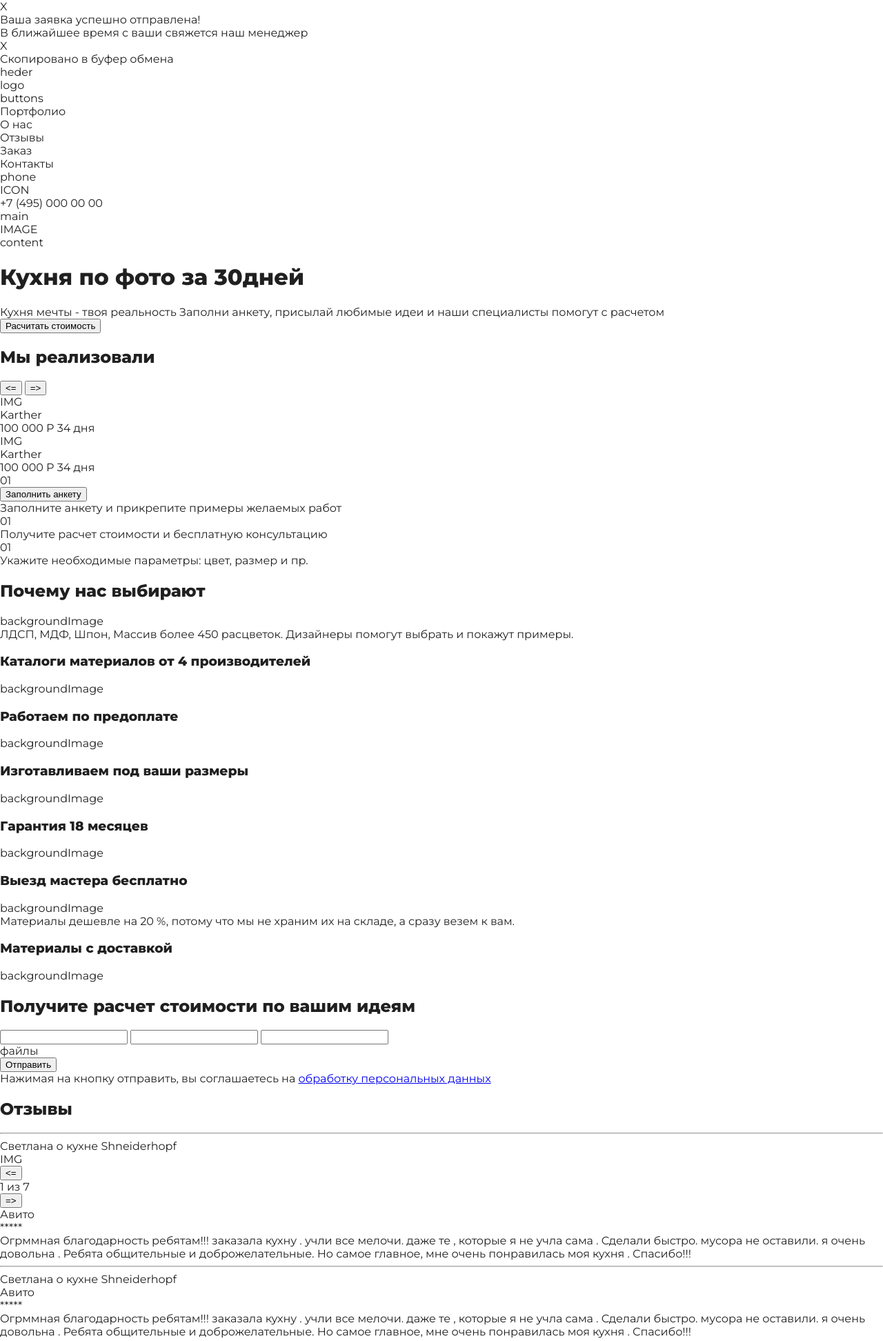
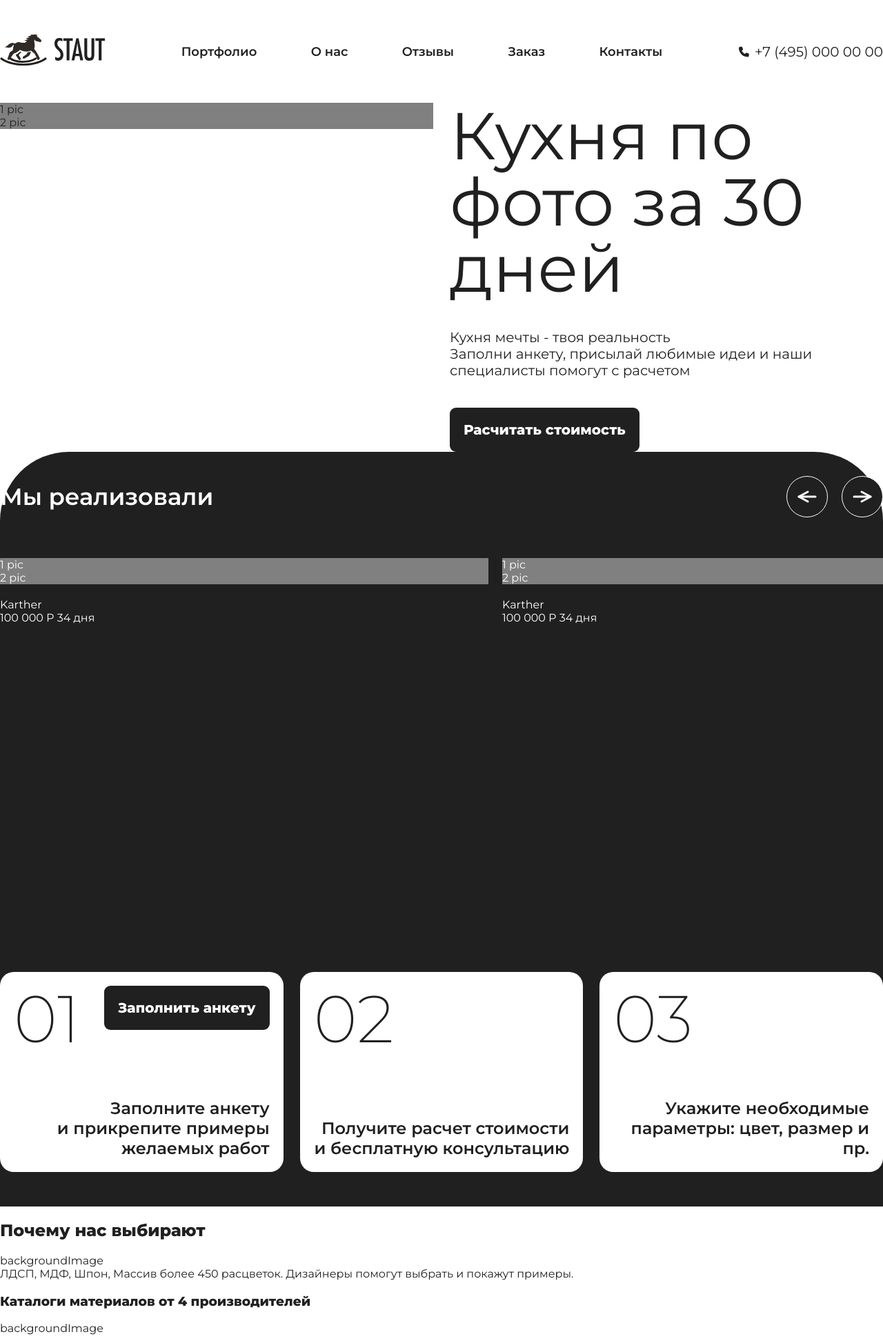
Before and after one commit to Kamrad33/staut-landing, a PHP site: page / in a window 1280 px wide. Shown: the top 1944 px of the page at 69% size. Run offline with PHP 8.4, Linux system fonts and the light colour scheme.

Commit message:
steps elements

```diff
--- a/assets/css/index.css
+++ b/assets/css/index.css
@@ -12,9 +12,292 @@ body {
 }
 
 .body-main {
+}
+
+.body-main__wrapper {
+    /* margin: 0 16px; */
+}
+
+.wrapper-main {
+    max-width: 1440px;
+    position: relative;
+    padding: 0;
+    margin: 0 auto;
+}
+
+/* HEADER */
+
+header {
+    padding: 50px 0;
+}
+
+.header-content {
+    display: flex;
+    justify-content: space-between;
+    align-items: center;
+    gap: 8px;
+}
+
+.header-links {
+    display: flex;
+    font-weight: 600;
+    font-size: 18px;
+    margin: 0 auto;
+    flex-basis: 60%;
+    gap: 8px;
+    justify-content: space-around;
+    align-items: center;
+    flex-wrap: wrap;
+}
+
+.header-link {
+    display: flex;
+    justify-content: center;
+}
+
+.header-link:hover  {
+    text-shadow:0px 0px 1px black;
+    cursor: pointer;
+}
+
+.header__menu-button {
+    position: relative;
+    height: 48px;
+    width: 48px;
+    min-width: 48px;
+    cursor: pointer;
+}
+
+.header__menu-button::before,
+.header__menu-button::after,
+.header__menu-button > * {
+    content: '';
+    position: absolute;
+    height: 4px;
+    width: 44px;
+    left: 2px;
+    background-color: #202020;
+    border-radius: 2px;
+}
+
+.header__menu-button::before {
+    top: 12px;
+}
+
+.header__menu-button::after {
+    top: 23px;
+}
+
+.header__menu-button > * {
+    top: 34px;
+}
+
+.header__menu-button {
+    display: none;
+}
+/* HEADER */
+
+
+.phone {
+    display: flex;
+    font-size: 20px;
+    gap: 8px;
+    white-space: nowrap;
+}
+
+.main-content {
 
 }
 
-.wrapper-main {
+.main-content__block {
+    display: flex;
+    gap: 24px;
+}
 
+.main-content__block_vertical {
+    flex-direction: column;
 }
+
+.main-content__block__item {
+    width: 50%;
+}
+
+.title_h1 {
+    margin: 0;
+    margin-bottom: 40px;
+    font-size: 96px;
+    font-weight: 400;
+    line-height: 1em;
+}
+
+.title_h2 {
+    font-size: 34px;
+    font-weight: 600;
+    margin: 0;
+}
+
+.title__description {
+    font-size: 20px;
+}
+
+.main-info__description {
+    margin-bottom: 42px;
+}
+
+.image-slider {
+    background-color: grey;
+    /* height: 100%; */
+}
+
+.main-content__background {
+    border-top-left-radius: 100px;
+    border-top-right-radius: 100px;
+}
+.main-content__background_black {
+    background-color: #202020;
+    color: #FFFFFF;
+}
+
+.examples__slider {
+    height: 500px;
+}
+
+
+.title-slider {
+    display: flex;
+    margin: 35px 0px;
+    justify-content: space-between;
+    align-items: center;
+}
+
+.title-slider__buttons {
+    display: flex;
+    gap: 20px;
+}
+
+.slider {
+    width: 100%;
+    height: 100%;
+    overflow: auto;
+}
+
+.slider__content {
+    display: flex;
+    height: 100%;
+    width: 3000px;
+    gap: 20px;
+}
+.slider__item {
+    width: 708px;
+    /* flex-grow: 1; */
+    /* height: 90%; */
+}
+
+.slider__item__title {
+    height: calc(10% - 20px);
+    margin-top: 20px;
+}
+
+.steps {
+    padding-top: 100px;
+    padding-bottom: 50px;
+}
+.steps__item {
+    background-color: #FFFFFF;
+    color: #202020;
+    padding: 20px;
+    border-radius: 20px;
+    height: 250px;
+    display: flex;
+    flex-direction: column;
+    justify-content: space-between;
+    width: 100%;
+}
+
+.steps__item__number {
+    display: flex;
+    font-size: 96px;
+    font-weight: 200;
+    justify-content: space-between;
+    align-items: flex-start;
+    line-height: 100%;
+}
+
+.steps__item__title {
+    font-weight: 600;
+    font-size: 24px;
+    text-align: right;
+    align-self: flex-end;
+}
+
+/* BUTTONS */
+
+.button {
+    border: none;
+    background-color: inherit;
+    font-family: 'Montserrat';
+    cursor: pointer;
+}
+
+.button_lg {
+    font-size: 20px;
+    padding: 20px;
+    font-weight: 700;
+    border-radius: 9px;
+    height: 64px;
+}
+
+.button_black {
+    color: #FFFFFF;
+    background-color: #202020;
+}
+
+.button_black:hover {
+    background-color: hsla(0, 0%, 13%, 0.90);
+}
+
+.button_circle {
+    border-radius: 50%;
+    border: 1px solid #FFFFFF;
+    width: 60px;
+    height: 60px;
+    display: flex;
+    justify-content: center;
+    align-items: center;
+}
+
+.button_circle:hover {
+    background-color: #2c2a2a;
+}
+
+.button_circle_rotate {
+    transform: rotate(180deg);
+}
+
+/* BUTTONS */
+
+@media (max-width: 768px) {
+    .header-links {
+        display: none;
+    }
+
+    header {
+        padding: 25px 0;
+    }
+
+    .header__menu-button {
+        display: block;
+    }
+
+    .phone {
+        display: none;
+    }
+
+    .main-content__block {
+        flex-direction: column;
+    }
+
+    .main-content__block__item {
+        width: 100%;
+    }
+}
--- a/index.html
+++ b/index.html
@@ -8,117 +8,169 @@
     <title>Staut</title>
     <script defer src="/assets/js/index.js" type="module"></script>
 </head>
-<body>
-    <div>
+<body class="body-main">
+    <div class="body-main__wrapper">
         <div>
             <!-- модалка -->
-            <div>
+            <!-- <div>
                 <div>X</div>
                 <div>
                     <div>Ваша заявка успешно отправлена!</div>
                     <div>В ближайшее время с ваши свяжется наш менеджер</div>
                 </div>
-            </div>
+            </div> -->
 
             <!-- popup -->
-            <div>
+            <!-- <div>
                 <div>X</div>
                 <div>
                     <div>Скопировано в буфер обмена</div>
                 </div>
+            </div> -->
+            <header>
+                <div class="wrapper-main header-content">
+                    <a
+                        href="/"
+                        class="logo"
+                    >
+                        <img src="./assets/images/logo.svg" alt="STAUT"/>
+                    </a>
+                    <div class="header-links">
+                        <a class="header-link">Портфолио</a>
+                        <a class="header-link">О нас</a>
+                        <a class="header-link">Отзывы</a>
+                        <a class="header-link">Заказ</a>
+                        <a class="header-link">Контакты</a>
                     </div>
-            <header>
-                heder
-                <div>logo</div>
-                <div>buttons
-                    <div>Портфолио</div>
-                    <div>О нас</div>
-                    <div>Отзывы</div>
-                    <div>Заказ</div>
-                    <div>Контакты</div>
+                    <div class="phone">
+                        <img src="./assets/images/phone.svg"/>
+                        <span>+7 (495) 000 00 00</span>
                     </div>
-                <div>phone
-                    <div>ICON</div>
-                    <div>+7 (495) 000 00 00</div>
+                    <div class="header__menu-button" id="header-menu-button">
+                        <div></div>
+                    </div>
                 </div>
             </header>
-            <div>
-                main
-                <div>
-                    <div>IMAGE</div>
-                    <div>content
-                        <h1>Кухня по фото за 30дней</h1>
-                        <div>Кухня мечты - твоя реальность Заполни анкету, присылай любимые идеи и наши специалисты помогут с расчетом </div>
-                        <button>Расчитать стоимость</button>
+            <div class="main-content">
+                <div class="main-info main-content__background">
+                    <div class="wrapper-main main-content__block">
+                        <div class="main-content__block__item main-content__block__item_double">
+                            <div class="image-slider">
+                                <div>1 pic</div>
+                                <div>2 pic</div>
+                            </div>
+                        </div>
+                        <div class="main-content__block__item main-content__block__item_double">
+                            <h1 class="title_h1">Кухня по фото за 30 дней</h1>
+                            <div class="title__description main-info__description">Кухня мечты - твоя реальность<br /> Заполни анкету, присылай любимые идеи и наши специалисты помогут с расчетом </div>
+                            <button class="button button_lg button_black">Расчитать стоимость</button>
+                        </div>
                     </div>
                 </div>
 
-                <!-- слайдер -->
-                <div>
-                    <!-- тайтл с конпками -->
-                    <div>
-                        <h2>Мы реализовали</h2>
-                        <div>
-                            <button><=</button>
-                            <button>=></button>
+                <div class="examples main-content__background main-content__background_black">
+                    <div class="wrapper-main main-content__block main-content__block_vertical">
+                        <div class="title-slider">
+                            <h2 class="title_h2">Мы реализовали</h2>
+                            <div class="title-slider__buttons">
+                                <button class="button button_circle button_black">
+                                    <img src="./assets/images/circleBtn.svg" alt="">
+                                </button>
+                                <button class="button button_circle button_circle_rotate button_black">
+                                    <img src="./assets/images/circleBtn.svg" alt="">
+                                </button>
                             </div>
                         </div>
 
                         <!-- тут загрузка с JSON элементов слйдер -->
-                    <div>
+                        <div class="examples__slider">
+                            <div class="slider">
+                                <div class="slider__content">
                                     <!-- элемент слайдера -->
-                        <div>
-                            <div>IMG</div>
-                            <div>
+                                    <div class="slider__item">
+                                        <div class="image-slider">
+                                            <div>1 pic</div>
+                                            <div>2 pic</div>
+                                        </div>
+                                        <div class="slider__item__title">
                                             <div>Karther</div>
                                             <div>100 000 Р 34 дня</div>
                                         </div>
                                     </div>
 
                                      <!-- элемент слайдера -->
-                        <div>
-                            <div>IMG</div>
-                            <div>
+                                     <div class="slider__item">
+                                        <div class="image-slider">
+                                            <div>1 pic</div>
+                                            <div>2 pic</div>
+                                        </div>
+                                        <div class="slider__item__title">
+                                            <div>Karther</div>
+                                            <div>100 000 Р 34 дня</div>
+                                        </div>
+                                    </div>
+                                     <!-- элемент слайдера -->
+                                     <div class="slider__item">
+                                        <div class="image-slider">
+                                            <div>1 pic</div>
+                                            <div>2 pic</div>
+                                        </div>
+                                        <div class="slider__item__title">
+                                            <div>Karther</div>
+                                            <div>100 000 Р 34 дня</div>
+                                        </div>
+                                    </div>
+                                     <!-- элемент слайдера -->
+                                     <div class="slider__item">
+                                        <div class="image-slider">
+                                            <div>1 pic</div>
+                                            <div>2 pic</div>
+                                        </div>
+                                        <div class="slider__item__title">
                                             <div>Karther</div>
                                             <div>100 000 Р 34 дня</div>
                                         </div>
                                     </div>
                                 </div>
                             </div>
-
-                <!-- анкета -->
-                <div>
-                    <!-- блок анкеты -->
-                    <div>
-                        <div>
+                        </div>
+                    </div>
+                    <div class="steps">
+                        <div class="wrapper-main main-content__block">
+                            <div class="steps__item">
+                                <div class="steps__item__number">
                                     <div>01</div>
-                            <button>Заполнить анкету</button>
+                                    <button class="button button_lg button_black">Заполнить анкету</button>
                                 </div>
-                        <div>
-                            Заполните анкету и прикрепите примеры желаемых работ
+                                <div class="steps__item__title">
+                                    Заполните анкету <br /> и прикрепите примеры желаемых работ
                                 </div>
                             </div>
 
                             <!-- блок анкеты -->
-                    <div>
-                        <div>
-                            <div>01</div>
+                            <div class="steps__item">
+                                <div class="steps__item__number">
+                                    <div class="steps__item__number">02</div>
                                 </div>
-                        <div>
+                                <div class="steps__item__title">
                                     Получите расчет стоимости и бесплатную консультацию
                                 </div>
                             </div>
 
                             <!-- блок анкеты -->
-                    <div>
-                        <div>
-                            <div>01</div>
+                            <div class="steps__item">
+                                <div class="steps__item__number">
+                                    <div >03</div>
                                 </div>
-                        <div>
+                                <div class="steps__item__title">
                                     Укажите необходимые параметры: цвет, размер и пр.
                                 </div>
                             </div>
                         </div>
+                    </div>
+                </div>
+
+                <!-- анкета -->
 
                 <!-- нас выбирают -->
                 <div>
```
Also changed, not shown: assets/images/circleBtn.svg (added), assets/images/logo.svg (added), assets/images/phone.svg (added). Lines whose indentation alone changed are shown as unchanged.
